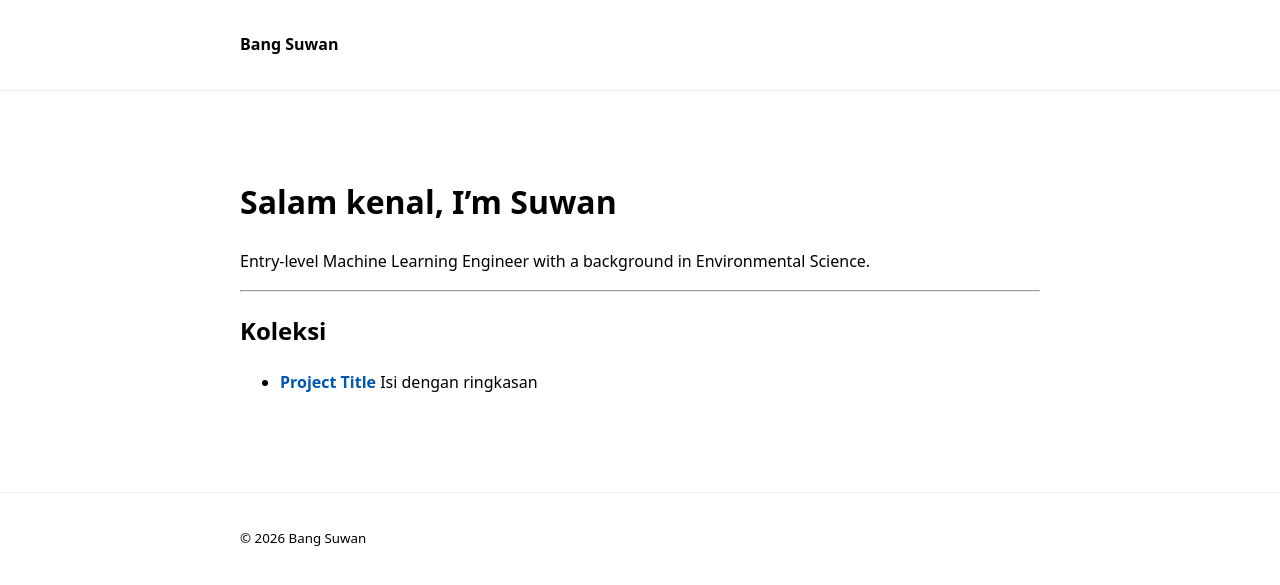
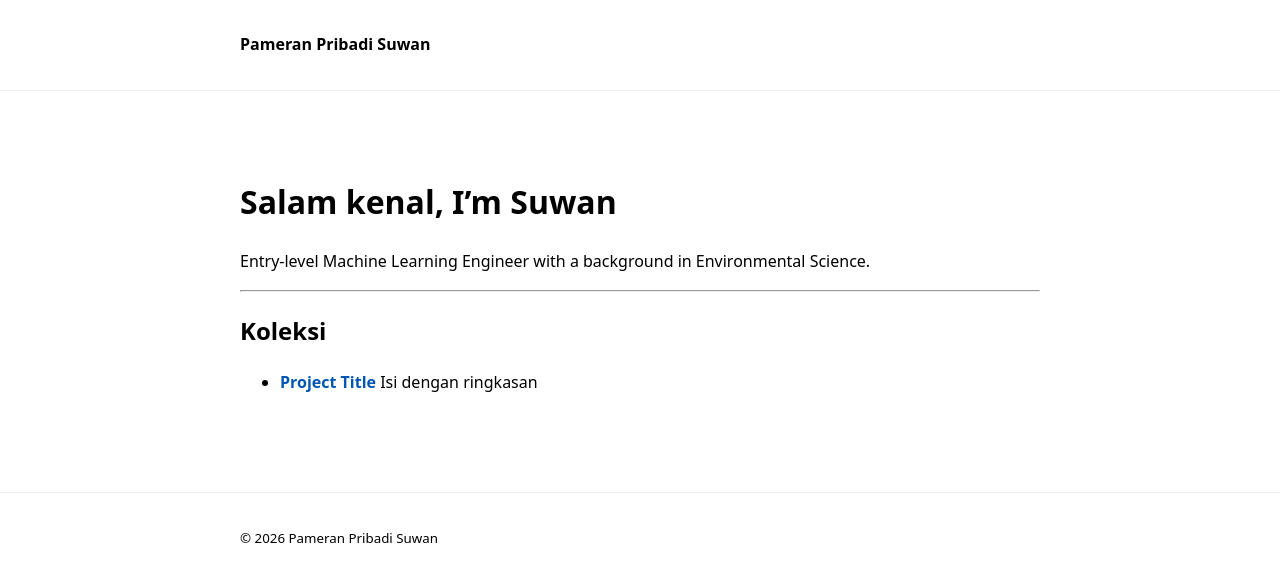
Before and after one commit to Sulbae/Sulbae.github.io, a Jekyll site: the page built from index.md, in a window 1280 px wide. Shown: the top 585 px of the page. Built offline with Jekyll 4.4.1, drawn with Linux system fonts in a browser that asks for light colours.

Commit message:
Update title in _config.yml

```diff
--- a/_config.yml
+++ b/_config.yml
@@ -1,4 +1,4 @@
-title: "Bang Suwan"
+title: "Pameran Pribadi Suwan"
 description: "Entry-level Machine Learning Engineer"
 url: "https://Sulbae.github.io"
 markdown: kramdown
```
